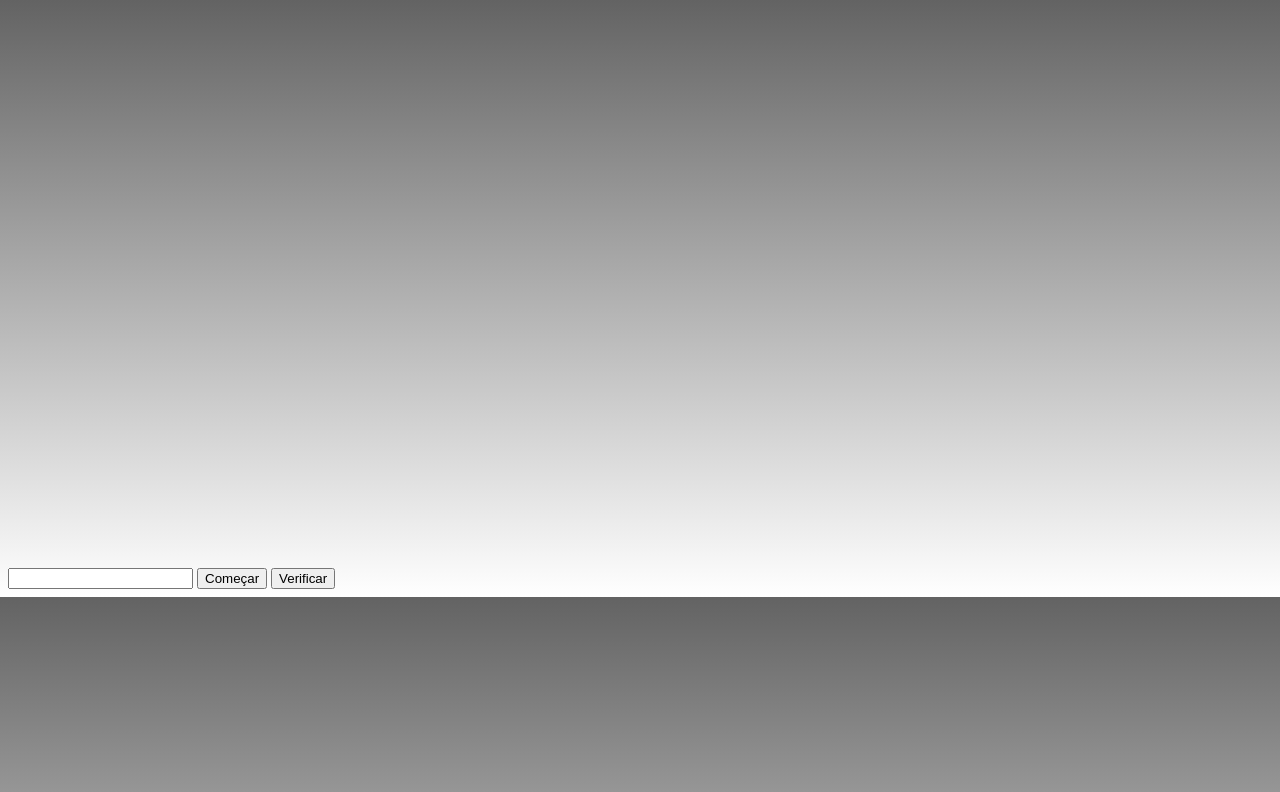
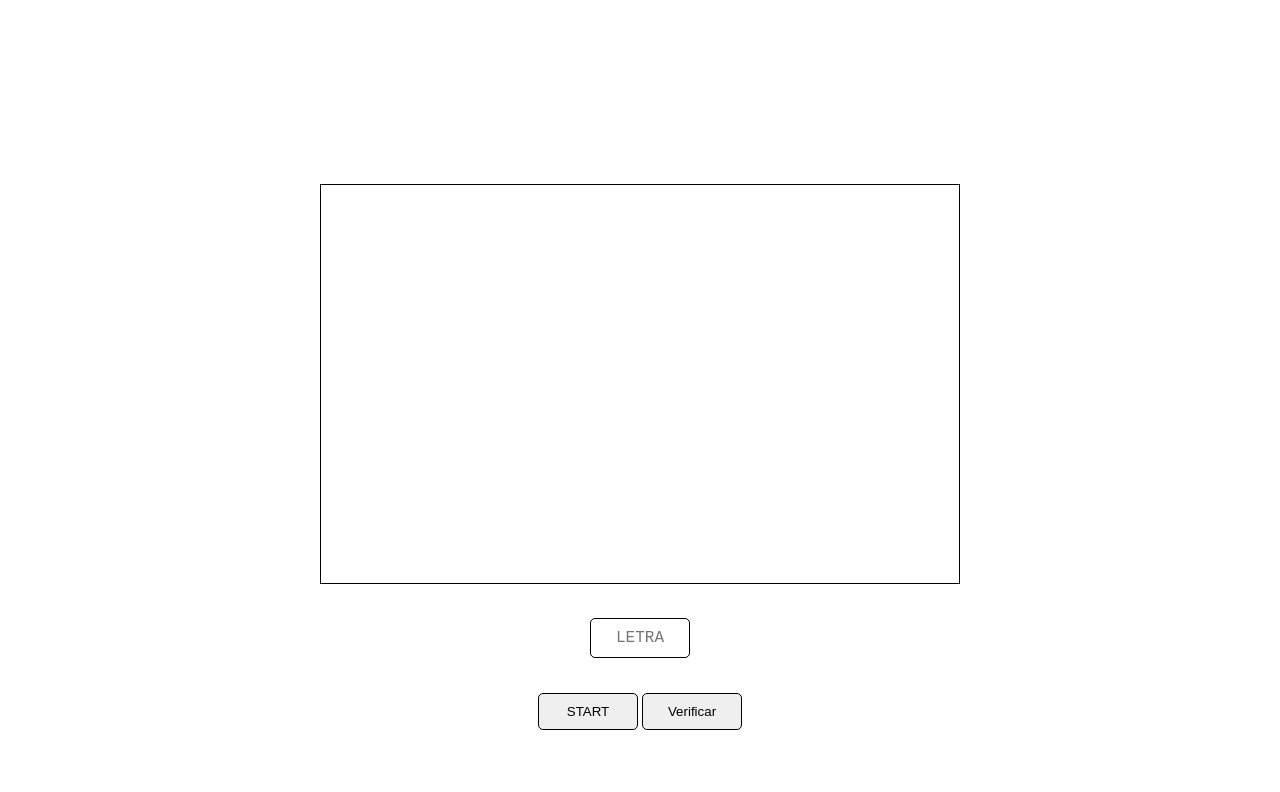
Before and after one commit to igor7x7/jogo-forca, a plain HTML site: page templates/inicio.html in a window 1280 px wide. Drawn offline with Linux system fonts and the light colour scheme.

Commit message:
front-end

```diff
--- a/app.js
+++ b/app.js
@@ -10,24 +10,27 @@ palavra = JSON.parse(palavra)
 
 let palavraSort = palavra[Math.floor(Math.random() * palavra.length)]
 
-console.log(palavraSort)
-
 palavraSort = palavraSort.split('')
-
-console.log(palavraSort)
 
 let valor = false
 let cont = false
 let cont2 = 0
+let start = true
+let verificar = true
 
 
 criar.addEventListener('click', () => {
+    if (start) {
         palavraSort.forEach(() => {
             section.innerHTML += '<div></div>'
         })
+        start = false
+    }
+
 })
 
 teste.addEventListener('click', () => {
+    if (verificar) {
         var divs = document.querySelectorAll('div')
         let i = 0
 
@@ -37,6 +40,7 @@ teste.addEventListener('click', () => {
             if (letra.value == palavraSort[i]) {
                 div.innerText = letra.value.toUpperCase()
                 cont = true
+                letra.value = ''
             }
             i++
 
@@ -45,6 +49,7 @@ teste.addEventListener('click', () => {
                 valor = false
             }
         })
+    }
 
     //intera o contador de erros
     if (cont == false) {
@@ -55,6 +60,7 @@ teste.addEventListener('click', () => {
     // mensagem de derrota ao 5 erro
     if (cont2 == 5) {
         msg.innerText = 'Você Perdeu!'
+        verificar = false
     }
 
 
--- a/styles.css
+++ b/styles.css
@@ -1,11 +1,63 @@
+*{
+    margin: 0;
+    padding: 0;
+    box-sizing: border-box;
+}
+
 body{
-    background-image: linear-gradient(rgb(99, 99, 99), white)
-}
-section{
-    height: 70vh;
+    height: 100vh;
+    width: 100vw;
     display: flex;
     justify-content: center;
-    align-items:flex-end;
+    align-items: center;
+    flex-direction: column;
+}
+.letras-display{
+    margin-top: 10%;
+    display: flex;
+    border: solid 1px black;
+    justify-content: center;
+    align-items: flex-end;
+    height: 50%;
+    width: 50vw;
+}
+
+.controles{
+    display: flex;
+    width: 100vw;
+    height: 20%;
+    justify-content: center;
+    align-items: center;
+    flex-direction: column;
+}
+
+button{
+    width: 100px;
+    padding: 10px;
+    border-radius: 5px;
+    margin: 10px 0 0 0;
+    border: solid 1px black;
+    transition: 200ms;
+}
+
+button:hover{
+    background-color: black;
+    color: white;
+}
+
+input{
+    margin-top: 20px;
+    height: 40px;
+    width: 100px;
+    border-radius: 5px;
+    border: solid 1px black;
+    font-family: monospace;
+    font-size: 16px;
+    text-align: center;
+}
+
+.botoes{
+    margin-top: 25px;
 }
 
 div{
@@ -19,3 +71,9 @@ div{
     margin: 0 0 0 2%;
     font-size: 5rem;
 }
+
+span{
+    font-size: 40px;
+    font-family: monospace;
+    position: fixed;
+}
--- a/templates/inicio.html
+++ b/templates/inicio.html
@@ -10,15 +10,23 @@
 </head>
 
 <body>
-    <section>
+    <span id="msg"></span>
+    <section class="letras-display">
 
     </section>
 
-    <input type="text" id="letra">
 
-    <button id="criar">Começar</button>
-    <button id="teste">Verificar</button>
-    <span id="msg"></span>
+    <section class="controles">
+        <input placeholder="LETRA" type="text" id="letra">
+
+        <section class="botoes">
+            <button id="criar">START</button>
+            <button id="teste">Verificar</button>
+        </section>
+
+    </section>
+
+
 
 
     <script type="module" src="../app.js"></script>
```
Lines whose indentation alone changed are shown as unchanged.
